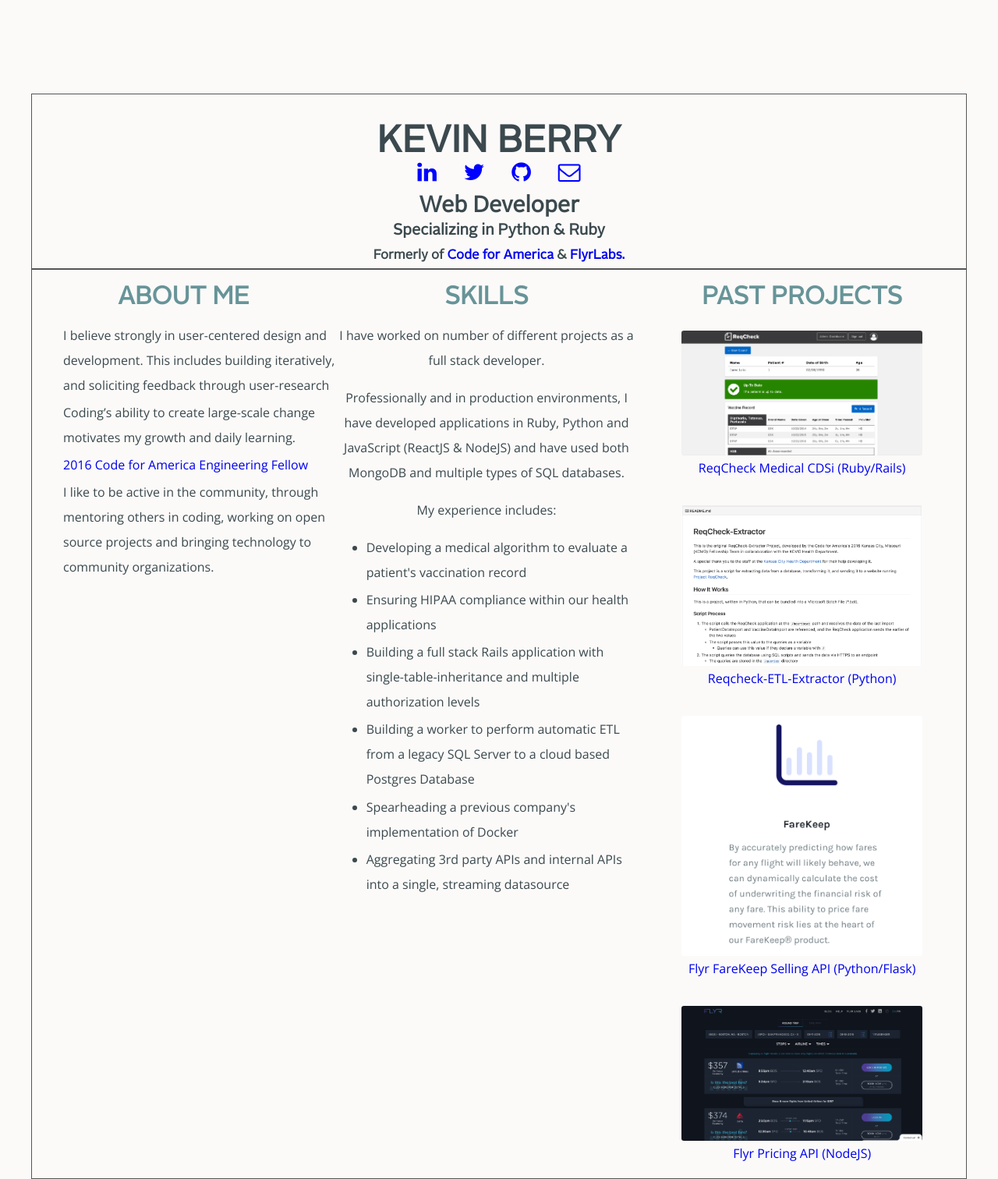
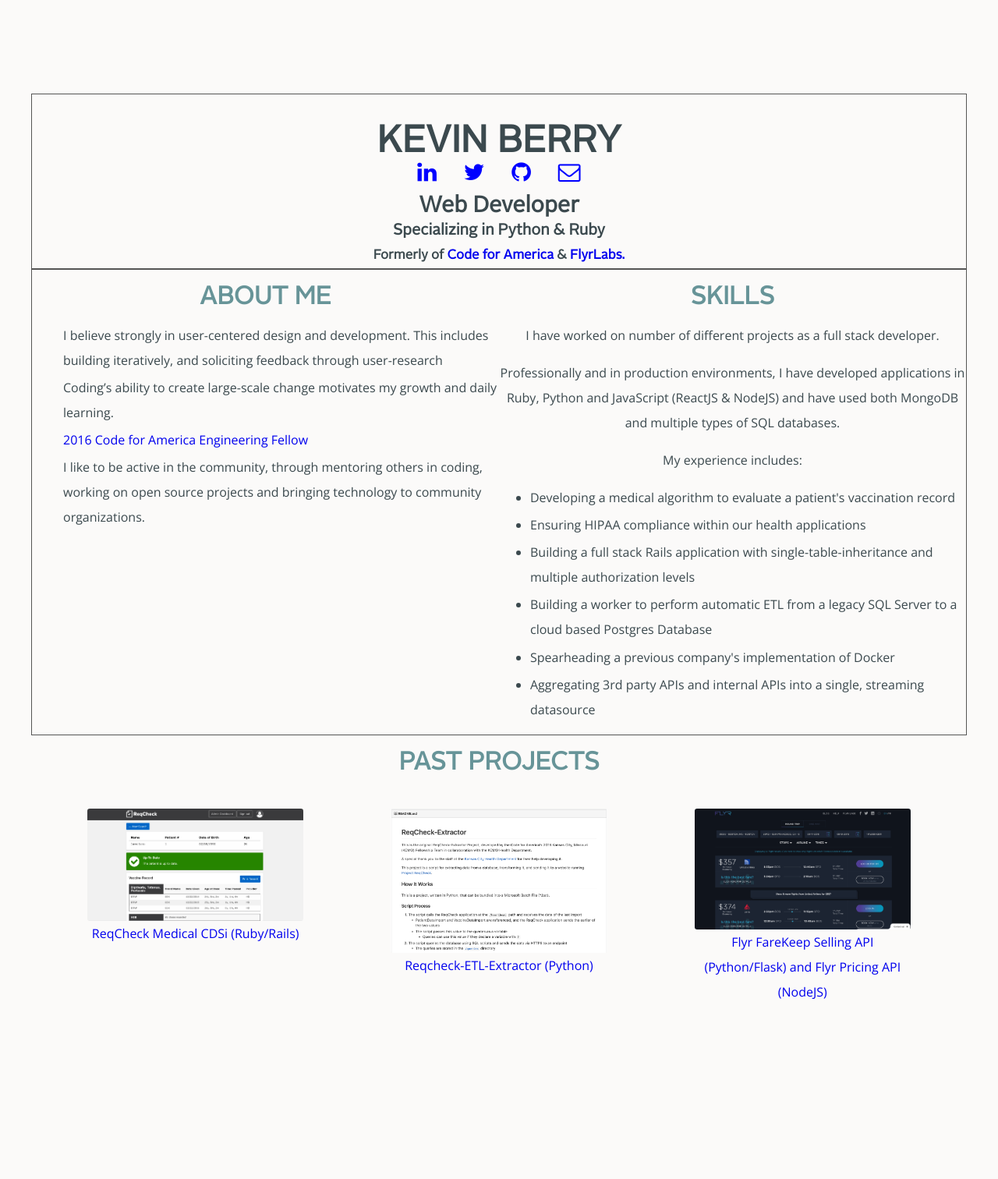
Before and after one commit to kbsail/kbsail-kbsail.github.io, a Jekyll site: the page built from index.html, in a window 1280 px wide. Shown: the whole page at 78% size. Built offline with Jekyll 4.4.1, drawn with Linux system fonts in a browser that asks for light colours; after the commit the page ends 1320 px from its top, so only the background shows below that.

Commit message:
added new projects line

```diff
--- /dev/null
+++ b/_includes/projects.html
@@ -0,0 +1,23 @@
+<div class="my-section projects-container">
+  <h3>Past Projects</h3>
+  <div class="grid">
+  	<a href="https://github.com/codeforamerica/ReqCheck" target="_blank" class="cell">
+	  	<figure>
+	  		<img src="../img/ReqCheck.png" class="responsive-image" alt="ReqCheck Medical">
+	  		<figcaption>ReqCheck Medical CDSi (Ruby/Rails)</figcaption>
+	  	</figure>
+  	</a>
+  	<a href="https://github.com/codeforamerica/ReqCheck" target="_blank" class="cell">
+	  	<figure>
+	  		<img src="../img/ReqCheck-Extractor.png" class="responsive-image" alt="ReqCheck ETL Extractor">
+	  		<figcaption>Reqcheck-ETL-Extractor (Python)</figcaption>
+	  	</figure>
+  	</a>
+  	<a href="https://flyrlabs.com/" target="_blank" class="cell">
+	  	<figure>
+	  		<img src="../img/FlyrPricing.jpg" class="responsive-image" alt="Flyr Pricing API">
+	  		<figcaption>Flyr FareKeep Selling API (Python/Flask) and Flyr Pricing API (NodeJS)</figcaption>
+	  	</figure>
+  	</a>
+  </div>
+</div>
--- a/_includes/sections.html
+++ b/_includes/sections.html
@@ -22,57 +22,4 @@
 	  	<li>Aggregating 3rd party APIs and internal APIs into a single, streaming datasource</li>
 	  </ul>
 	</div>
-	<div class="my-section projects-container">
-	  <h3>Past Projects</h3>
-	  <div class="grid">
-	  	<a href="https://github.com/codeforamerica/ReqCheck" target="_blank">
-		  	<figure class="cell">
-		  		<img src="../img/ReqCheck.png" class="responsive-image">
-		  		<figcaption>ReqCheck Medical CDSi (Ruby/Rails)</figcaption>
-		  	</figure>
-	  	</a>
-	  </div>
-	  <div class="grid">
-	  	<a href="https://github.com/codeforamerica/ReqCheck" target="_blank">
-		  	<figure class="cell">
-		  		<img src="../img/ReqCheck-Extractor.png" class="responsive-image">
-		  		<figcaption>Reqcheck-ETL-Extractor (Python)</figcaption>
-		  	</figure>
-	  	</a>
-	  </div>
-	  <div class="grid">
-	  	<a href="https://flyrlabs.com/" target="_blank">
-		  	<figure class="cell">
-		  		<img src="../img/FareKeep.png" class="responsive-image">
-		  		<figcaption>Flyr FareKeep Selling API (Python/Flask)</figcaption>
-		  	</figure>
-	  	</a>
-	  </div>
-	  <div class="grid">
-	  	<a href="https://flyrlabs.com/" target="_blank">
-		  	<figure class="cell">
-		  		<img src="../img/FlyrPricing.jpg" class="responsive-image">
-		  		<figcaption>Flyr Pricing API (NodeJS)</figcaption>
-		  	</figure>
-	  	</a>
-	  </div>
-<!--
-
-	      <li class="img-wrap">
-					<a href="http://www.missionbit.com" target="_blank">
-	      		<figure>
-  						<img src="../img/mentoring.jpg" alt="Flyr API">
-  						<figcaption>Flyr Pricing API (NodeJS)</figcaption>
-						</figure>
-	      	</a>
-	      </li>
-	      <li class="img-wrap"><h6></h6><a href="http://www.sailalameda.org/" target="_blank"><img src="../img/parking-danger-map.jpg" alt="ReqCheck Medical CDSi"\></a></li>
-	      <li class="img-wrap"><h6>Flyr Production Environment (Docker)</h6><a href="http://zen.coderdojo.com/dojo/25" target="_blank"><img src="../img/dbcvp.jpeg" alt="CoderDojo SF Mentoring"\></a></li>
-	      <li class="img-wrap"><h6>Reqcheck-ETL-Extractor (Python)</h6><a href="http://zen.coderdojo.com/dojo/25" target="_blank"><img src="../img/mentoring.jpeg" alt="CoderDojo SF Mentoring"\></a></li> -->
-	</div>
 </div>
-
-  <!-- <div class="tab-row tab" id="tab3">
-    <h3>Organizations</h3>
-
-  </div> -->
--- a/_layouts/default.html
+++ b/_layouts/default.html
@@ -5,5 +5,6 @@
 		{%  include front-page.html %}
 		{{ content }}
 		{% include sections.html %}
+		{% include projects.html %}
   </body>
 </html>
--- a/_sass/_custom.scss
+++ b/_sass/_custom.scss
@@ -63,6 +63,18 @@
   border-radius: .2rem;
 }
 
+.cell {
+  margin: 1rem;
+}
+
+
+// Projects Desktop Size
+@media screen and (min-width: 1000px) {
+  .cell {
+    width: calc(33.3333% - 2rem);
+  }
+}
+
 // Projects Tablet Size
 @media screen and (min-width: 600px) {
   .grid {
@@ -71,13 +83,13 @@
     flex-direction: row;
   }
   .cell {
-    // width: calc(50% - 2rem);
+    width: calc(50% - 2rem);
   }
 }
 
 // Projects Desktop Size
 @media screen and (min-width: 1000px) {
   .cell {
-    // width: calc(33.3333% - 2rem);
+    width: calc(33.3333% - 2rem);
   }
 }
```
